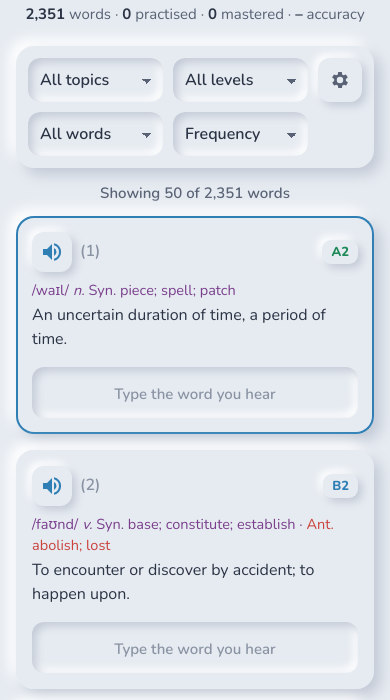
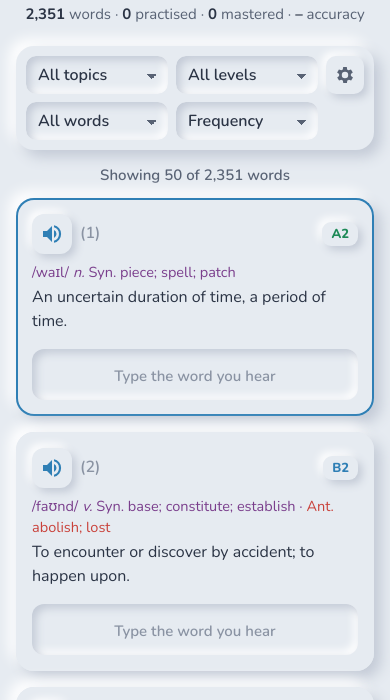
Before and after one commit to Faysal1000/spelling-for-ielts, a plain HTML site: page index.html in a window 390 px wide. Shown: the part 62-762 px from the top of the page. Drawn offline with nearby package versions, Linux system fonts and the light colour scheme.

Commit message:
Refactor styles for improved layout: reduce padding and gap sizes in toolbar, filters, and settings; adjust button and select dimensions for better consistency.

```diff
--- a/css/styles.css
+++ b/css/styles.css
@@ -53,20 +53,20 @@ button { cursor: pointer; }
   display: flex;
   flex-wrap: wrap;
   align-items: flex-start;
-  gap: 12px;
-  padding: 14px;
+  gap: 8px;
+  padding: 10px;
   border-radius: var(--radius);
   box-shadow: var(--raised);
 }
-.filters { flex: 1; min-width: 0; display: grid; grid-template-columns: repeat(4, minmax(0, 1fr)); gap: 12px; }
+.filters { flex: 1; min-width: 0; display: grid; grid-template-columns: repeat(4, minmax(0, 1fr)); gap: 8px; }
 .gear {
   display: grid;
   place-items: center;
-  width: 44px;
-  height: 44px;
+  width: 38px;
+  height: 38px;
   flex: none;
   border: 0;
-  border-radius: 12px;
+  border-radius: 10px;
   background: var(--bg);
   color: var(--muted);
   box-shadow: var(--raised-sm);
@@ -76,15 +76,15 @@ button { cursor: pointer; }
   flex-basis: 100%;
   display: grid;
   grid-template-columns: repeat(5, minmax(0, 1fr));
-  gap: 8px 10px;
-  padding-top: 10px;
+  gap: 6px 8px;
+  padding-top: 8px;
   border-top: 1px solid var(--shade);
 }
 .settings .field { gap: 2px; }
-.settings .field > span { font-size: 12px; }
-.settings select { height: 38px; border-radius: 10px; }
-.settings-actions { grid-column: 1 / -1; display: flex; flex-wrap: wrap; gap: 0 8px; margin: 0 -8px -6px; }
-.settings-actions .link { min-height: 40px; padding: 8px; }
+.settings .field > span { font-size: 12px; padding-left: 2px; }
+.settings select { height: 34px; }
+.settings-actions { grid-column: 1 / -1; display: flex; flex-wrap: wrap; justify-content: center; gap: 0 12px; margin-bottom: -6px; }
+.settings-actions .link { min-height: 36px; padding: 6px 8px; }
 .field { display: grid; gap: 4px; min-width: 0; }
 .field > span { font-size: 13px; font-weight: 700; color: var(--muted); padding-left: 4px; }
 select {
@@ -92,8 +92,8 @@ select {
   appearance: none;
   -webkit-appearance: none;
   border: 0;
-  border-radius: 12px;
-  height: 44px;
+  border-radius: 10px;
+  height: 38px;
   padding: 0 28px 0 12px;
   background-color: var(--bg);
   box-shadow: var(--inset);
@@ -232,8 +232,8 @@ select {
   .header { padding-top: 22px; }
   .title { font-size: 1.5rem; }
   .main { padding: 12px max(16px, env(safe-area-inset-right)) 32px max(16px, env(safe-area-inset-left)); }
-  .toolbar, .filters, .settings { gap: 10px; }
-  .toolbar { padding: 12px; }
+  .toolbar, .filters { gap: 8px; }
+  .toolbar { padding: 10px; }
   .rows { gap: 16px; }
   .row { grid-template-columns: minmax(0, 1fr); gap: 0; border-radius: var(--radius); box-shadow: var(--raised); }
   .row .card { box-shadow: none; padding: 14px; }
```
